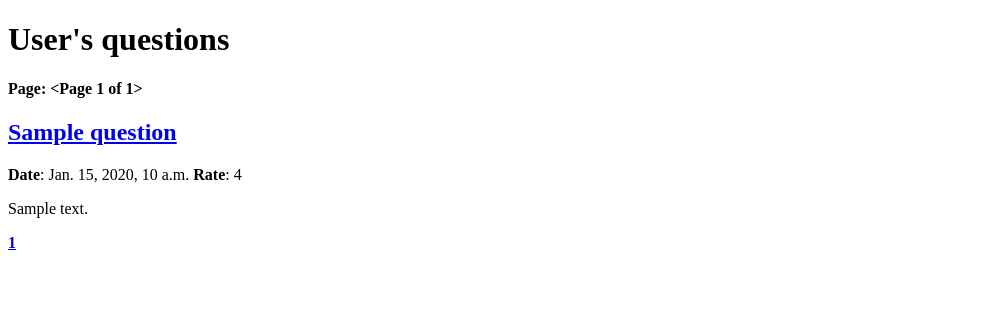
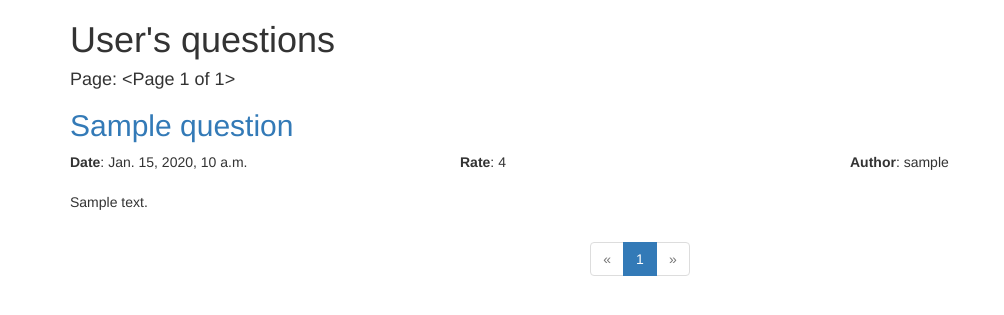
Before and after one commit to ifree92/stepik-web, a Django app: page / in a window 1280 px wide. Shown: the top 315 px of the page, without its empty margins (0-1004 px from the left). Run offline with Django 3.2, Linux system fonts and the light colour scheme; tables that the repository leaves empty hold one stand-in row (values such as "Sample post"); some libraries are stand-ins or nearby versions.

Commit message:
feat: bootstrap template added

```diff
--- /dev/null
+++ b/django-stepik/ask/static/css/style.css
@@ -0,0 +1,7 @@
+.text__center {
+    text-align: center;
+}
+
+.text__right {
+    text-align: right;
+}
--- a/django-stepik/ask/templates/base.html
+++ b/django-stepik/ask/templates/base.html
@@ -6,6 +6,9 @@
         <meta name="viewport"
           content="width=device-width, user-scalable=no, initial-scale=1.0, maximum-scale=1.0, minimum-scale=1.0">
         <meta http-equiv="X-UA-Compatible" content="ie=edge">
+        <link rel="stylesheet" href="/static/css/style.css">
+        <link rel="stylesheet" href="https://maxcdn.bootstrapcdn.com/bootstrap/3.3.7/css/bootstrap.min.css" integrity="sha384-BVYiiSIFeK1dGmJRAkycuHAHRg32OmUcww7on3RYdg4Va+PmSTsz/K68vbdEjh4u" crossorigin="anonymous">
+
     {% endblock %}
 </head>
 <body>
--- a/django-stepik/ask/templates/questions.html
+++ b/django-stepik/ask/templates/questions.html
@@ -5,27 +5,75 @@
 {% endblock %}
 
 {% block body %}
+    <div class="container">
         <h1>{{ title }}</h1>
         <h4>Page: {{ page }}</h4>
         {% for question in questions %}
             <a href="/question/{{ question.id }}/"><h2>{{ question.title }}</h2></a>
+            <div class="row">
+                <div class="col-md-4">
                     <strong>Date</strong>: {{ question.added_at }}
+                </div>
+                <div class="col-md-4">
                     <strong>Rate</strong>: {{ question.rating }}
+                </div>
+                <div class="col-md-4">
+                    <strong>Author</strong>: {{ question.author }}
+                </div>
+            </div>
+            <br>
+            <div class="row">
+                <div class="col-md-12">
                     <p>{{ question.text }}</p>
+                </div>
+            </div>
         {% endfor %}
 
 
+        <nav aria-label="Page navigation" class="text-center">
+            <ul class="pagination">
+                {% if not page.has_previous %}
+                    <li class="disabled">
+                        <a href="#" aria-label="Previous">
+                            <span aria-hidden="true">&laquo;</span>
+                        </a>
+                    </li>
+                {% else %}
+                    <li>
+                        <a href="{{ paginator.base_url }}{{ page.previous_page_number }}" aria-label="Previous">
+                            <span aria-hidden="true">&laquo;</span>
+                        </a>
+                    </li>
+                {% endif %}
+
                 {% for p in paginator.page_range %}
                     {% if p == page.number %}
-            <strong>
+                        <li class="active">
+                            {% else %}
+                        <li>
                     {% endif %}
 
                 <a href="{{ paginator.base_url }}{{ p }}">{{ p }}</a>
+                </li>
+                {% endfor %}
+                {% if not page.has_next %}
+                    <li class="disabled">
+                        <a href="#" aria-label="Next">
+                            <span aria-hidden="true">&raquo;</span>
+                        </a>
+                    </li>
+                {% else %}
+                    <li>
+                        <a href="{{ paginator.base_url }}{{ page.next_page_number }}" aria-label="Next">
+                            <span aria-hidden="true">&raquo;</span>
+                        </a>
+                    </li>
+                {% endif %}
 
-        {% if p == page.number %}
-            </strong>
-        {% endif %}
-    {% endfor %}
+            </ul>
+        </nav>
+    </div>
+
 
     {{ block.super }}
 {% endblock %}
```
Also changed, not shown: django-stepik/ask/templates/index.html (+8 -5 lines), django-stepik/ask/templates/question.html (+31 -5 lines). Lines whose indentation alone changed are shown as unchanged.
